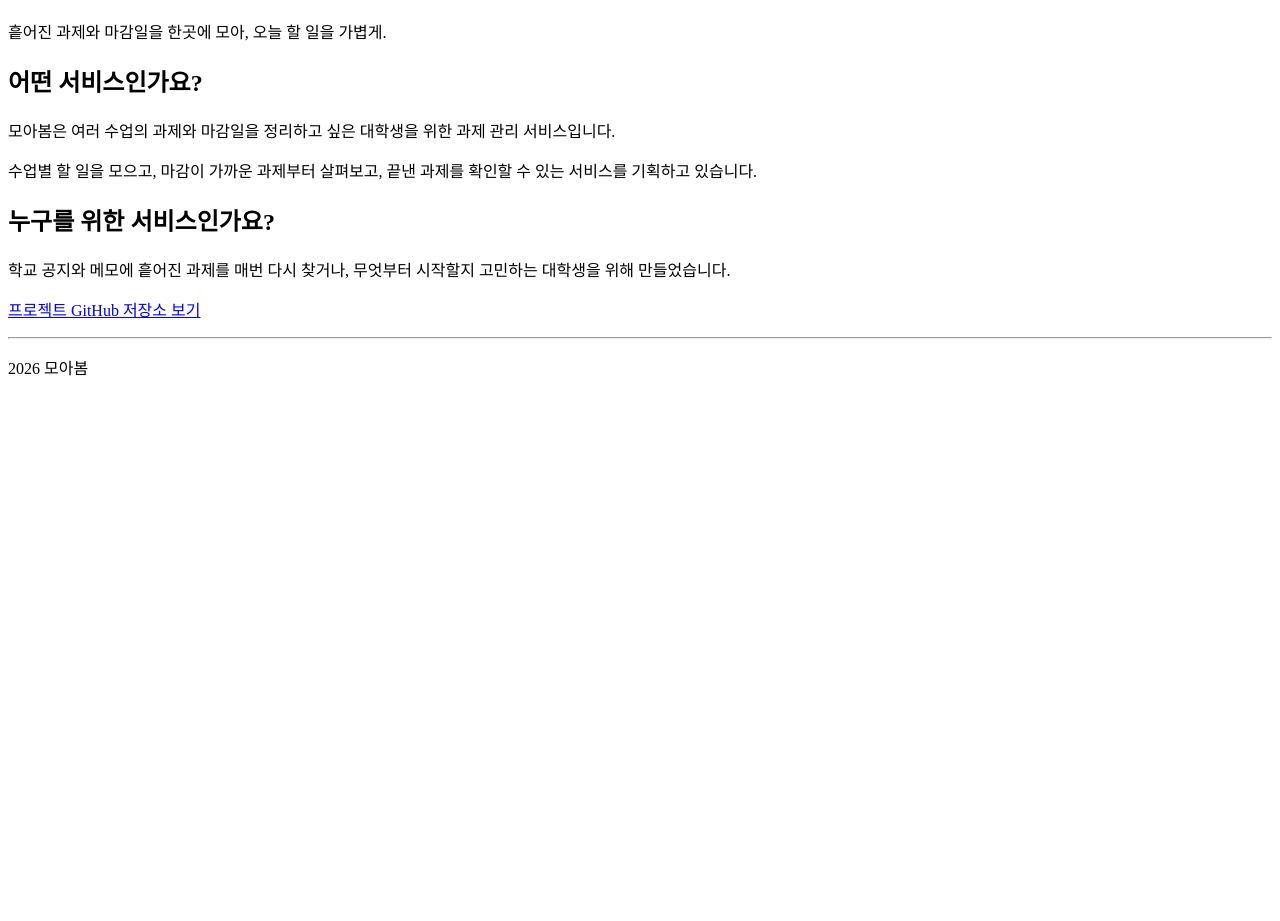
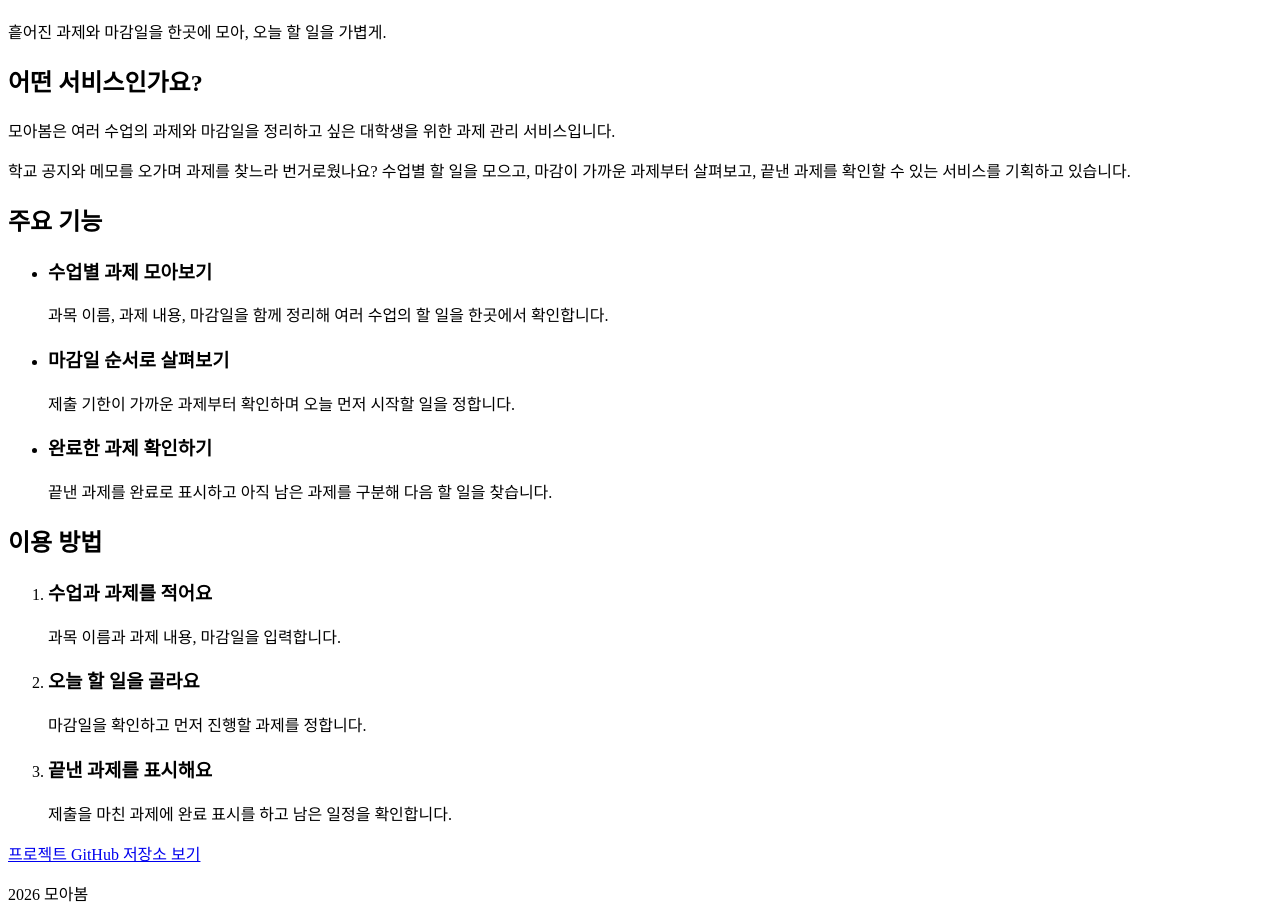
Before and after one commit to rrazx7-bit/-rrazx7-bit-ui-ux_programing_project_, a plain HTML site: page index.html in a window 1280 px wide. Shown: the part 70-991 px from the top of the page. Before the commit the page ends 800 px from the top, so only its background shows below. Drawn offline with Linux system fonts and the light colour scheme.

Commit message:
feat: 주요 기능과 이용 방법 구성

```diff
--- a/index.html
+++ b/index.html
@@ -7,19 +7,53 @@
   <title>모아봄 | 대학생을 위한 과제 관리</title>
 </head>
 <body>
-  <!-- 모아봄의 초기 서비스 소개 페이지입니다. -->
+  <!--
+    사용자: 여러 수업의 과제와 마감일을 한곳에서 관리하고 싶은 대학생.
+    목적: 방문자가 모아봄의 필요성과 주요 기능을 이해하고 이용 방법을 알아본다.
+    핵심 행동: 기능과 이용 방법을 확인한 뒤 알림 신청 입력 영역을 살펴본다.
+    정보 순서: 서비스 이름과 한 줄 소개 → 서비스 소개 → 주요 기능 3개
+               → 이용 방법 3단계 → 알림 신청 입력 영역.
+  -->
   <h1>모아봄</h1>
   <p>흩어진 과제와 마감일을 한곳에 모아, 오늘 할 일을 가볍게.</p>
 
   <h2>어떤 서비스인가요?</h2>
   <p>모아봄은 여러 수업의 과제와 마감일을 정리하고 싶은 대학생을 위한 과제 관리 서비스입니다.</p>
-  <p>수업별 할 일을 모으고, 마감이 가까운 과제부터 살펴보고, 끝낸 과제를 확인할 수 있는 서비스를 기획하고 있습니다.</p>
+  <p>학교 공지와 메모를 오가며 과제를 찾느라 번거로웠나요? 수업별 할 일을 모으고, 마감이 가까운 과제부터 살펴보고, 끝낸 과제를 확인할 수 있는 서비스를 기획하고 있습니다.</p>
 
-  <h2>누구를 위한 서비스인가요?</h2>
-  <p>학교 공지와 메모에 흩어진 과제를 매번 다시 찾거나, 무엇부터 시작할지 고민하는 대학생을 위해 만들었습니다.</p>
+  <h2>주요 기능</h2>
+  <ul>
+    <li>
+      <h3>수업별 과제 모아보기</h3>
+      <p>과목 이름, 과제 내용, 마감일을 함께 정리해 여러 수업의 할 일을 한곳에서 확인합니다.</p>
+    </li>
+    <li>
+      <h3>마감일 순서로 살펴보기</h3>
+      <p>제출 기한이 가까운 과제부터 확인하며 오늘 먼저 시작할 일을 정합니다.</p>
+    </li>
+    <li>
+      <h3>완료한 과제 확인하기</h3>
+      <p>끝낸 과제를 완료로 표시하고 아직 남은 과제를 구분해 다음 할 일을 찾습니다.</p>
+    </li>
+  </ul>
+
+  <h2>이용 방법</h2>
+  <ol>
+    <li>
+      <h3>수업과 과제를 적어요</h3>
+      <p>과목 이름과 과제 내용, 마감일을 입력합니다.</p>
+    </li>
+    <li>
+      <h3>오늘 할 일을 골라요</h3>
+      <p>마감일을 확인하고 먼저 진행할 과제를 정합니다.</p>
+    </li>
+    <li>
+      <h3>끝낸 과제를 표시해요</h3>
+      <p>제출을 마친 과제에 완료 표시를 하고 남은 일정을 확인합니다.</p>
+    </li>
+  </ol>
 
   <p><a href="https://github.com/rrazx7-bit/-rrazx7-bit-ui-ux_programing_project_">프로젝트 GitHub 저장소 보기</a></p>
-  <hr>
   <p>2026 모아봄</p>
 </body>
 </html>
```
Also changed, not shown: week1/index.html (added, +25 -0 lines).
